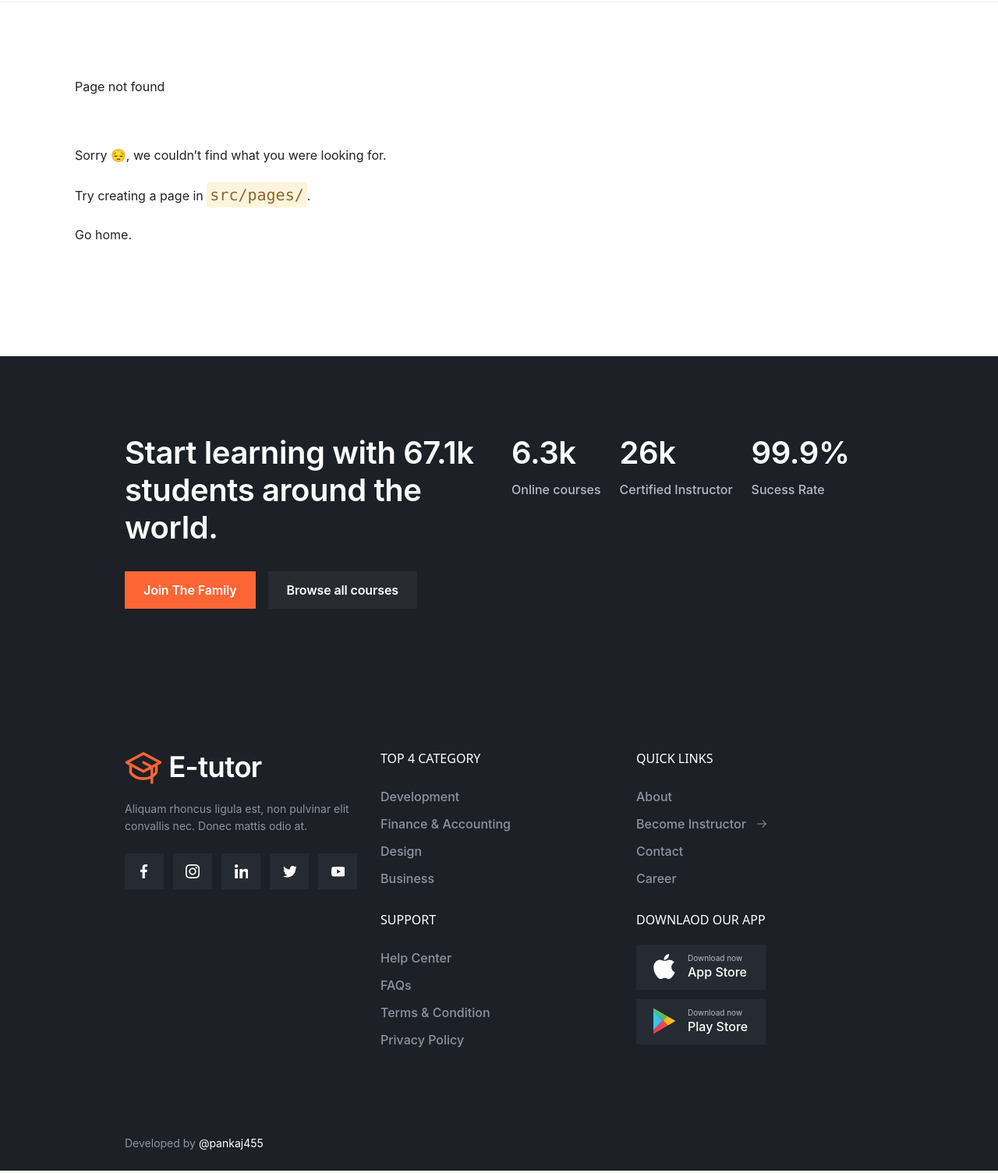
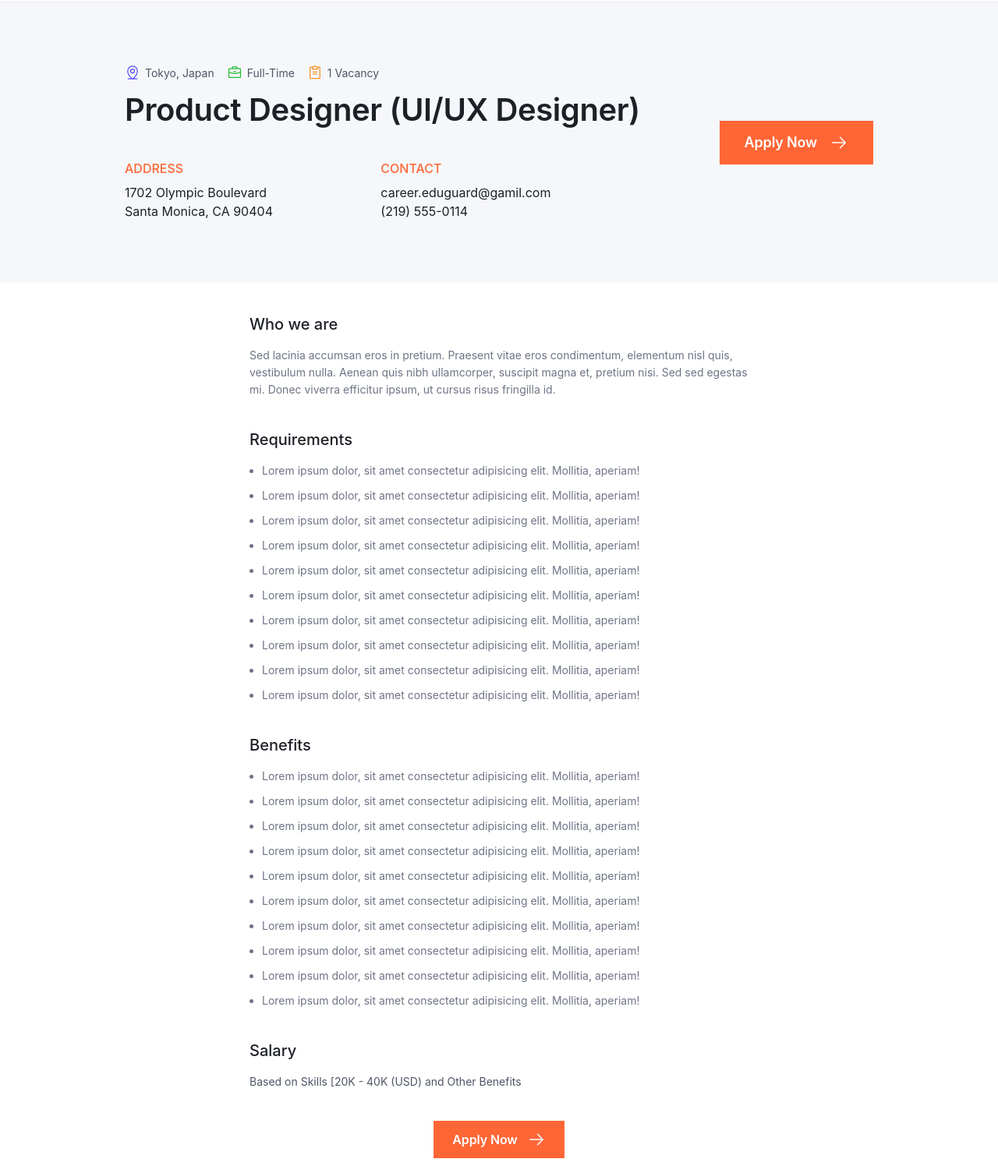
Before and after one commit to Pankaj455/e-tutor, a Gatsby site: page /career/careerDetails in a window 1280 px wide. Before the commit this address had no page. Shown: the part 134-1639 px from the top of the page at 78% size. Built offline with nearby package versions, Linux system fonts and the light colour scheme; Gatsby itself is replaced by a stand-in of ours.

Commit message:
career detail page done

```diff
--- /dev/null
+++ b/src/pages/career/careerDetails.jsx
@@ -0,0 +1,110 @@
+import { ArrowRight, Briefcase, ClipboardText, MapPinLine } from '@phosphor-icons/react'
+import { Link } from 'gatsby'
+import React from 'react'
+
+function CareerDetail() {
+  return (
+    <>
+        <section className="bg-grey-50 py-20 mb-10">
+            <div className="w-9/12 mx-auto max-w-[1440px]">
+                <div className="flex flex-col xl:flex-row items-start xl:items-center justify-between gap-10 xl:gap-0">
+                    <div className="flex flex-col gap-10">
+                        <div className="flex flex-col gap-3">
+                            <div className="flex gap-4">
+                                <div className="flex gap-1.5">
+                                    <div>
+                                        <MapPinLine size={20} className="text-secondary-500" />
+                                    </div>
+                                    <span className="body-md-400 text-grey-700">Tokyo, Japan</span>
+                                </div>
+                                <div className="flex gap-1.5">
+                                    <div>
+                                        <Briefcase size={20} className="text-success-500" />
+                                    </div>
+                                    <span className="body-md-400 text-grey-700">Full-Time</span>
+                                </div>
+                                <div className="flex gap-1.5">
+                                    <div>
+                                        <ClipboardText size={20} className="text-warning-500" />
+                                    </div>
+                                    <span className="body-md-400 text-grey-700">1 Vacancy</span>
+                                </div>
+                            </div>
+                            <h1 className="heading-02 text-grey-900">Product Designer (UI/UX Designer)</h1>
+                        </div>
+                        <div className="flex gap-6">
+                            <div className="flex flex-col gap-2 grow">
+                                <span className="body-lg-500 text-primary-500 uppercase">address</span>
+                                <p className="body-lg-400 text-grey-900">1702 Olympic Boulevard <br /> Santa Monica, CA 90404</p>
+                            </div>
+                            <div className="flex flex-col gap-2 grow">
+                                <span className="body-lg-500 text-primary-500 uppercase">contact</span>
+                                <p className="body-lg-400 text-grey-900">career.eduguard@gamil.com <br /> (219) 555-0114</p>
+                            </div>
+                        </div>
+                    </div>
+                    <div>
+                        <Link to="#" className="btn-lg btn-primary primary w-fit">
+                            Apply Now <ArrowRight />
+                        </Link>
+                    </div>
+                </div>
+            </div>
+        </section>
+
+        <section className="w-6/12 mx-auto max-w-[650px] mb-16">
+            <div className="flex flex-col gap-10">
+                <div>
+                    <h3 className="body-xxl-500 text-grey-900 mb-4">Who we are</h3>
+                    <p className="body-md-400 text-grey-600">Sed lacinia accumsan eros in pretium. Praesent vitae eros condimentum, elementum nisl quis, vestibulum nulla. Aenean quis nibh ullamcorper, suscipit magna et, pretium nisi. Sed sed egestas mi. Donec viverra efficitur ipsum, ut cursus risus fringilla id.</p>
+                </div>
+
+                <div>
+                    <h3 className="body-xxl-500 text-grey-900 mb-4">Requirements</h3>
+                    <ul className="flex flex-col gap-2.5 text-grey-600 list-disc px-4">
+                        <li className="body-md-400">Lorem ipsum dolor, sit amet consectetur adipisicing elit. Mollitia, aperiam!</li>
+                        <li className="body-md-400">Lorem ipsum dolor, sit amet consectetur adipisicing elit. Mollitia, aperiam!</li>
+                        <li className="body-md-400">Lorem ipsum dolor, sit amet consectetur adipisicing elit. Mollitia, aperiam!</li>
+                        <li className="body-md-400">Lorem ipsum dolor, sit amet consectetur adipisicing elit. Mollitia, aperiam!</li>
+                        <li className="body-md-400">Lorem ipsum dolor, sit amet consectetur adipisicing elit. Mollitia, aperiam!</li>
+                        <li className="body-md-400">Lorem ipsum dolor, sit amet consectetur adipisicing elit. Mollitia, aperiam!</li>
+                        <li className="body-md-400">Lorem ipsum dolor, sit amet consectetur adipisicing elit. Mollitia, aperiam!</li>
+                        <li className="body-md-400">Lorem ipsum dolor, sit amet consectetur adipisicing elit. Mollitia, aperiam!</li>
+                        <li className="body-md-400">Lorem ipsum dolor, sit amet consectetur adipisicing elit. Mollitia, aperiam!</li>
+                        <li className="body-md-400">Lorem ipsum dolor, sit amet consectetur adipisicing elit. Mollitia, aperiam!</li>
+                    </ul>
+                </div>
+
+                <div>
+                    <h3 className="body-xxl-500 text-grey-900 mb-4">Benefits</h3>
+                    <ul className="flex flex-col gap-2.5 text-grey-600 list-disc px-4">
+                        <li className="body-md-400">Lorem ipsum dolor, sit amet consectetur adipisicing elit. Mollitia, aperiam!</li>
+                        <li className="body-md-400">Lorem ipsum dolor, sit amet consectetur adipisicing elit. Mollitia, aperiam!</li>
+                        <li className="body-md-400">Lorem ipsum dolor, sit amet consectetur adipisicing elit. Mollitia, aperiam!</li>
+                        <li className="body-md-400">Lorem ipsum dolor, sit amet consectetur adipisicing elit. Mollitia, aperiam!</li>
+                        <li className="body-md-400">Lorem ipsum dolor, sit amet consectetur adipisicing elit. Mollitia, aperiam!</li>
+                        <li className="body-md-400">Lorem ipsum dolor, sit amet consectetur adipisicing elit. Mollitia, aperiam!</li>
+                        <li className="body-md-400">Lorem ipsum dolor, sit amet consectetur adipisicing elit. Mollitia, aperiam!</li>
+                        <li className="body-md-400">Lorem ipsum dolor, sit amet consectetur adipisicing elit. Mollitia, aperiam!</li>
+                        <li className="body-md-400">Lorem ipsum dolor, sit amet consectetur adipisicing elit. Mollitia, aperiam!</li>
+                        <li className="body-md-400">Lorem ipsum dolor, sit amet consectetur adipisicing elit. Mollitia, aperiam!</li>
+                    </ul>
+                </div>
+
+                <div>
+                    <h3 className="body-xxl-500 text-grey-900 mb-4">Salary</h3>
+                    <p className="body-md-400 text-grey-700">Based on Skills [20K - 40K (USD) and Other Benefits</p>
+                </div>
+
+                <Link to="#" className="btn btn-primary primary w-fit self-center">
+                    Apply Now <ArrowRight />
+                </Link>
+            </div>
+        </section>
+    </>
+  )
+}
+
+export default CareerDetail
+
+export const Head = () => <title>Career Details</title>
--- a/src/pages/career.jsx
+++ b/src/pages/career/index.jsx
@@ -2,16 +2,11 @@ import { Briefcase, CheckCircle, ClipboardText, MapPinLine, PaperPlaneRight } fr
 import { Link } from "gatsby";
 import { StaticImage } from "gatsby-plugin-image";
 import React from "react";
-import { benefits, companies, jobs } from "../utils/constant";
-import { Divider, FormInput, FormTextArea, CategoryCard, IconButton, JobCard } from "../components/common";
-import {Galleries} from "../components/sections"
+import { benefits, companies, jobs } from "../../utils/constant";
+import { Divider, FormInput, FormTextArea, CategoryCard, IconButton, JobCard } from "../../components/common";
+import {Galleries} from "../../components/sections"
 
 const CareerPage = () => {
-
-  /**
-   * TODO -> update background image in the branches section for each branch
-   */
-  // const branchesBg = ["../images/contact/branches-1", "../images/contact/branches-2", "../images/contact/branches-3", "../images/contact/branches-4"]
 
   return (
       <>
@@ -26,7 +21,7 @@ const CareerPage = () => {
             </div>
             <div className="col-span-6">
               <StaticImage
-                src="../images/career/career-main.png"
+                src="../../images/career/career-main.png"
                 alt="Join our creative team"
                 placeholder="none"
                 loading="eager"
@@ -38,11 +33,11 @@ const CareerPage = () => {
 
         {/* join our team  */}
         <section className="bg-grey-50 py-20">
-            <div className="w-9/12 mx-auto max-w-[1440px] pt-8">
+            <div className="w-9/12 mx-auto max-w-[1440px]">
                 <div className="grid grid-cols-12 gap-20">
                     <div className="col-span-6">
                         <StaticImage
-                        src="../images/career/join-our-team.png"
+                        src="../../images/career/join-our-team.png"
                         alt="Join our creative team"
                         placeholder="blurred"
                         className="h-full w-100"
@@ -132,7 +127,7 @@ const CareerPage = () => {
 
         <section className="py-20 bg-grey-50">
           <div className="w-9/12 mx-auto max-w-[1440px]">
-            <h2 className="heading-02 text-grey-900 text-center mb-10">Our all open positions (04)</h2>
+            <h2 className="heading-02 text-grey-900 text-center mb-10">Our all open positions (4)</h2>
             <div className="grid grid-cols-12 gap-12">
                 {jobs.map((job, idx) => {
                     return (
```
